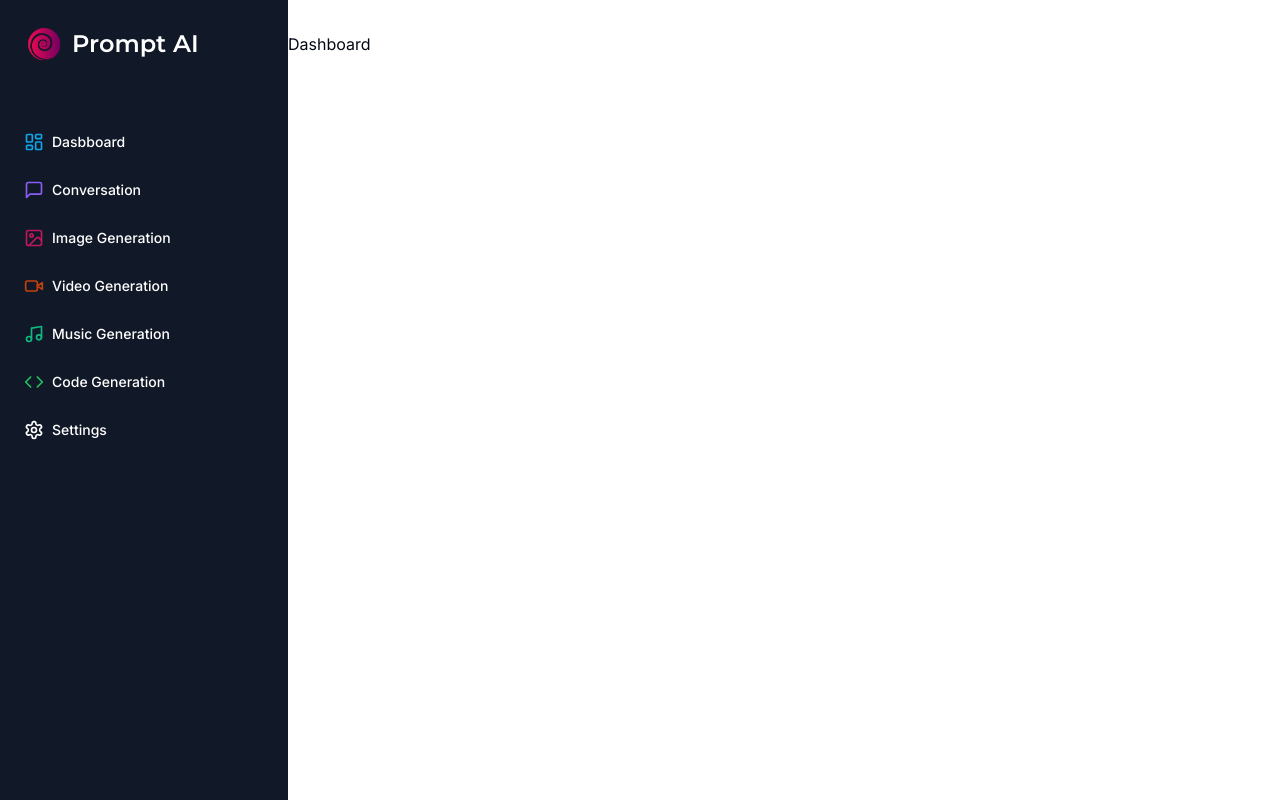
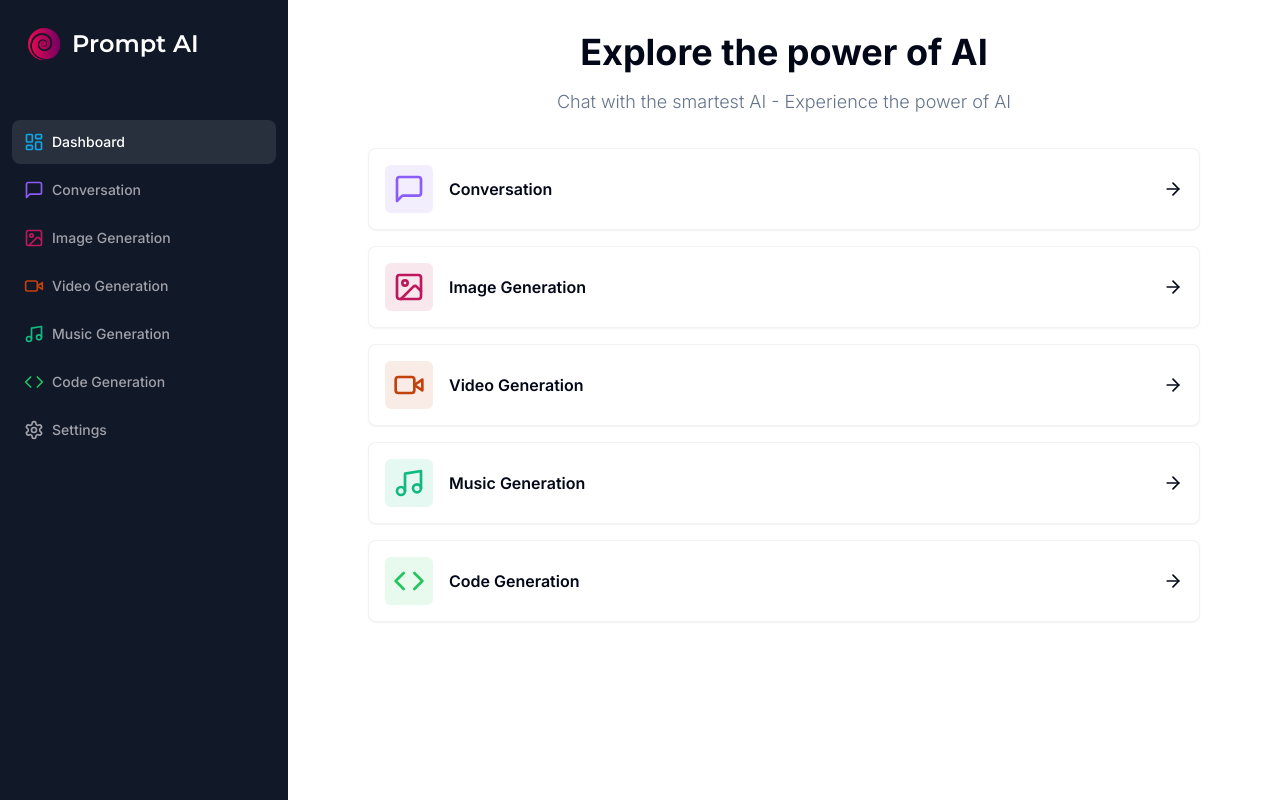
Before and after one commit to DeepakSR-12/prompt-ai, a Next.js app: page /dashboard in a window 1280 px wide. Built offline with nearby package versions, Linux system fonts and the light colour scheme.

Commit message:
Add Dashboard

```diff
--- a/app/(dashboard)/(routes)/dashboard/page.tsx
+++ b/app/(dashboard)/(routes)/dashboard/page.tsx
@@ -1,5 +1,87 @@
+"use client";
+
+import { Card } from "@/components/ui/card";
+import { cn } from "@/lib/utils";
+import {
+  ArrowRight,
+  Code,
+  ImageIcon,
+  MessageSquare,
+  Music,
+  Settings,
+  VideoIcon,
+} from "lucide-react";
+import { useRouter } from "next/navigation";
+
+const tools = [
+  {
+    label: "Conversation",
+    icon: MessageSquare,
+    href: "/conversation",
+    color: "text-violet-500",
+    bgColor: "bg-violet-500/10",
+  },
+  {
+    label: "Image Generation",
+    icon: ImageIcon,
+    href: "/image",
+    color: "text-pink-700",
+    bgColor: "bg-pink-700/10",
+  },
+  {
+    label: "Video Generation",
+    icon: VideoIcon,
+    href: "/video",
+    color: "text-orange-700",
+    bgColor: "bg-orange-700/10",
+  },
+  {
+    label: "Music Generation",
+    icon: Music,
+    href: "/music",
+    color: "text-emerald-500",
+    bgColor: "bg-emerald-500/10",
+  },
+  {
+    label: "Code Generation",
+    icon: Code,
+    href: "/code",
+    color: "text-green-500",
+    bgColor: "bg-green-500/10",
+  },
+];
+
 const DashboardPage = () => {
-  return <div>Dashboard</div>;
+  const router = useRouter();
+  return (
+    <div>
+      <div className="mb-8 space-y-4">
+        <h2 className="text-2xl md:text-4xl font-bold text-center">
+          Explore the power of AI
+        </h2>
+        <p className="text-sm md:text-lg text-muted-foreground font-light text-center">
+          Chat with the smartest AI - Experience the power of AI
+        </p>
+      </div>
+      <div className="px-4 md:px-20 lg:px-30 space-y-4">
+        {tools.map((tool) => (
+          <Card
+            onClick={() => router.push(tool.href)}
+            key={tool.href}
+            className="p-4 border-black/5 flex items-center justify-between cursor-pointer hover:shadow-md transition"
+          >
+            <div className="flex items-center gap-x-4">
+              <div className={cn("w-fit p-2 rounded-md", tool.bgColor)}>
+                <tool.icon className={cn("w-8 h-8", tool.color)} />
+              </div>
+              <div className="font-semibold">{tool.label}</div>
+            </div>
+            <ArrowRight className={cn("w-5 h-5")} />
+          </Card>
+        ))}
+      </div>
+    </div>
+  );
 };
 
 export default DashboardPage;
--- a/src/components/mobile-sidebar.tsx
+++ b/src/components/mobile-sidebar.tsx
@@ -4,8 +4,19 @@
 import { Menu } from "lucide-react";
 import { Sheet, SheetContent, SheetTrigger } from "@/components/ui/sheet";
 import SideBar from "@/components/sidebar";
+import { useEffect, useState } from "react";
 
 const MobileSidebar = () => {
+  const [isMounted, setIsMounted] = useState(false);
+
+  useEffect(() => {
+    setIsMounted(true);
+  }, []);
+
+  if (!isMounted) {
+    return null;
+  }
+
   return (
     <Sheet>
       <SheetTrigger>
--- a/src/components/sidebar.tsx
+++ b/src/components/sidebar.tsx
@@ -13,6 +13,7 @@
 import { Montserrat } from "next/font/google";
 import Image from "next/image";
 import Link from "next/link";
+import { usePathname } from "next/navigation";
 
 const montserrat = Montserrat({
   weight: "600",
@@ -21,7 +22,7 @@
 
 const routes = [
   {
-    label: "Dasbboard",
+    label: "Dashboard",
     icon: LayoutDashboard,
     href: "/dashboard",
     color: "text-sky-500",
@@ -64,6 +65,7 @@
 ];
 
 const SideBar = () => {
+  const pathname = usePathname();
   return (
     <div className="flex flex-col space-y-4 py-4 h-full text-white bg-[#111827]">
       <div className="px-3 py-2 flex-1">
@@ -80,7 +82,12 @@
             <Link
               href={route.href}
               key={route.href}
-              className="flex text-sm group p-3 w-full justify-start font-medium cursor-pointer hover:text-white hover:bg-white/10 transition rounded-lg"
+              className={cn(
+                "flex text-sm group p-3 w-full justify-start font-medium cursor-pointer hover:text-white hover:bg-white/10 transition rounded-lg",
+                pathname === route.href
+                  ? "text-white bg-white/10"
+                  : "text-zinc-400"
+              )}
             >
               <div className="flex items-center flex-1">
                 <route.icon className={cn("w-5 h-5 mr-2", route.color)} />
--- /dev/null
+++ b/src/components/ui/card.tsx
@@ -0,0 +1,79 @@
+import * as React from "react"
+
+import { cn } from "@/lib/utils"
+
+const Card = React.forwardRef<
+  HTMLDivElement,
+  React.HTMLAttributes<HTMLDivElement>
+>(({ className, ...props }, ref) => (
+  <div
+    ref={ref}
+    className={cn(
+      "rounded-lg border bg-card text-card-foreground shadow-sm",
+      className
+    )}
+    {...props}
+  />
+))
+Card.displayName = "Card"
+
+const CardHeader = React.forwardRef<
+  HTMLDivElement,
+  React.HTMLAttributes<HTMLDivElement>
+>(({ className, ...props }, ref) => (
+  <div
+    ref={ref}
+    className={cn("flex flex-col space-y-1.5 p-6", className)}
+    {...props}
+  />
+))
+CardHeader.displayName = "CardHeader"
+
+const CardTitle = React.forwardRef<
+  HTMLParagraphElement,
+  React.HTMLAttributes<HTMLHeadingElement>
+>(({ className, ...props }, ref) => (
+  <h3
+    ref={ref}
+    className={cn(
+      "text-2xl font-semibold leading-none tracking-tight",
+      className
+    )}
+    {...props}
+  />
+))
+CardTitle.displayName = "CardTitle"
+
+const CardDescription = React.forwardRef<
+  HTMLParagraphElement,
+  React.HTMLAttributes<HTMLParagraphElement>
+>(({ className, ...props }, ref) => (
+  <p
+    ref={ref}
+    className={cn("text-sm text-muted-foreground", className)}
+    {...props}
+  />
+))
+CardDescription.displayName = "CardDescription"
+
+const CardContent = React.forwardRef<
+  HTMLDivElement,
+  React.HTMLAttributes<HTMLDivElement>
+>(({ className, ...props }, ref) => (
+  <div ref={ref} className={cn("p-6 pt-0", className)} {...props} />
+))
+CardContent.displayName = "CardContent"
+
+const CardFooter = React.forwardRef<
+  HTMLDivElement,
+  React.HTMLAttributes<HTMLDivElement>
+>(({ className, ...props }, ref) => (
+  <div
+    ref={ref}
+    className={cn(" flex items-center p-6 pt-0", className)}
+    {...props}
+  />
+))
+CardFooter.displayName = "CardFooter"
+
+export { Card, CardHeader, CardFooter, CardTitle, CardDescription, CardContent }
```
